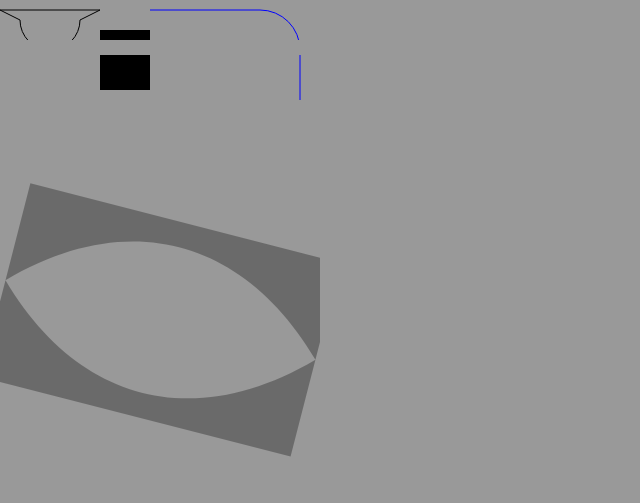
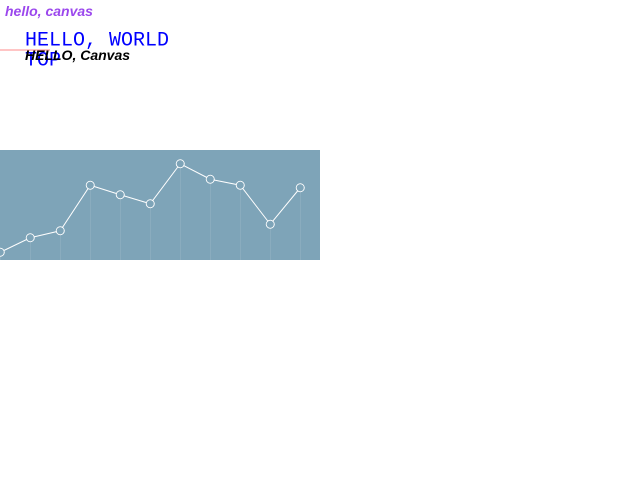
Before and after one commit to MichaelHu/h5demos, a plain HTML site: page canvas/index.html in a window 1280 px wide. Shown: the whole page, without its empty margins (0-640 px from the left). Drawn offline with Linux system fonts and the light colour scheme.

Commit message:
master: canvas: add lib/Canvas.js

```diff
--- a/canvas/canvas.css
+++ b/canvas/canvas.css
@@ -1,3 +1,10 @@
 body{
+    /*
     background-color: #999;
+*/
 }
+
+canvas{
+    width: 320px;
+    height: 500px;
+}
--- a/canvas/canvas.js
+++ b/canvas/canvas.js
@@ -1,160 +1,148 @@
 $(function(){
 
-var canvas = $('canvas')[0],
-    context = null;;
+var canvas = new Canvas($('<canvas></canvas>').appendTo('body'));
 
-if(canvas.getContext){
-    context = canvas.getContext('2d');
+
+function drawText(){
+
+    canvas
+        /*
+        .width($(window).width() * 0.9)
+        .height($(window).height() * 0.9)
+        */
+        .width(640)
+        .height(1000)
+
+        .font('italic bold 28px Arial')
+
+        .save()
+        .moveTo(0, 100)
+        .lineTo(100, 100)
+        .strokeStyle('red')
+        .stroke()
+
+        .font('40px monospace')
+        .fillStyle('blue')
+        .textBaseline('top')
+        .fillText('TOP', 50, 100)
+        .textBaseline('bottom')
+        .fillText('HELLO, WORLD', 50, 100)
+        .restore()
+        .fillText('HELLO, Canvas', 50, 120)
+        ;
+
+    canvas
+        .save()
+        .globalAlpha(0.9)
+        .fillStyle('#9033eb')
+        .textBaseline('top')
+        .fillText('hello, canvas', 10, 10)
+        .restore()
+        ;
+
+
 }
 
-if(!context){
-    return;
-}
 
-function draw(){
+function drawLine(){
 
-    // 圆弧
-    var param = {
-        ox: 50
-        , oy: 20
-        , radius: 30
-        , startAngle: 0
-        , endAngle: Math.PI * 1
-        , anticlockwise: false
-    };
+    var randY = [];
+    for(var i=0; i<canvas.getWidth(); i+=60){
+        randY.push(320.5 + Math.floor(Math.random() * 200) );
+    }
 
-    context.beginPath();
-    context.moveTo(0, 10);
-    context.lineTo(100, 10);
-    context.arc(
-        param.ox
-        , param.oy
-        , param.radius
-        , param.startAngle
-        , param.endAngle
-        , param.anticlockwise
-    );
-    context.closePath();
-    context.stroke();
+
+    // background
+    canvas.save()
+        .globalAlpha(1)
+        .lineWidth(2)
+        .fillStyle('#7ea4b8')
+        .fillRect(0, 300, canvas.getWidth(), 220)
+        .restore()
+        ;
+
+
+
+    // grids
+    canvas.save()
+        .globalAlpha(0.2)
+        .lineWidth(1)
+        .strokeStyle('#f8f8f8')
+        ;
+    for(var i=0, j=0; i<canvas.getWidth(); i+=60, j++){
+        canvas
+            .moveTo(i+0.5, randY[j] + 8)
+            .lineTo(i+0.5, 300.5 + 220)
+            ;
+    }
+    canvas
+        .stroke()
+        .restore()
+        ;
 
 
 
 
 
-    // 相切弧
-    var param = {
-        lastx: 260
-        , lasty: 10
-        , cpx: 300
-        , cpy: 10
-        , endx: 300
-        , endy: 50
-        , radius: 40
-    };
-    context.beginPath();
-    context.moveTo(150, 10);
-    context.lineTo(param.lastx, param.lasty);
-    context.arcTo(
-        param.cpx
-        , param.cpy
-        , param.endx
-        , param.endy
-        , param.radius
-    );
-    context.lineTo(param.endx, param.endy + 50);
-    context.strokeStyle = '#00f';
-    context.stroke();
+    // lines
+    canvas.save()
+        .globalAlpha(1)
+        .lineWidth(2)
+        .strokeStyle('#ffffff')
+        .beginPath()
+        ;
+
+    for(var i=0, j=0; i<canvas.getWidth(); i+=60, j++){
+        if(0 == i){
+            canvas
+                .moveTo(i+0.5, randY[j])
+                ;
+        }
+        else{
+            canvas
+                .lineTo(i+0.5, randY[j])
+                ;
+        }
+    }
+    canvas
+        .stroke()
+        .restore()
+        ;
 
 
 
+    // intersections
+    canvas.save()
+        .globalAlpha(1)
+        .lineWidth(2)
+        .strokeStyle('#ffffff')
+        .fillStyle('#7ea4b8')
+        ;
 
-    // 贝塞尔曲线
-    var param = {
-        startx: 0
-        , starty: 300
-        , cpx1: 100
-        , cpy1: 200
-        , cpx2: 220
-        , cpy2: 200
-        , endx: 320
-        , endy: 300
-    };
+    for(var i=0, j=0; i<canvas.getWidth(); i+=60, j++){
+        canvas
+            .beginPath()
+            .moveTo(i+0.5+4, randY[j])
+            .arc(i+0.5, randY[j], 8, 0, 2 * Math.PI, false)
+            .closePath()
+            .stroke()
 
-    context.save();
-    context.rotate(Math.PI * 0.08);
-    context.translate(75, -30);
-
-    context.beginPath();
-    context.moveTo(param.startx, param.starty);
-    context.bezierCurveTo(
-        param.cpx1
-        , param.cpy1
-        , param.cpx2
-        , param.cpy2
-        , param.endx
-        , param.endy
-    );
-
-    context.lineTo(param.endx, param.endy - 100);
-    context.lineTo(param.startx, param.starty - 100);
-    context.closePath();
-
-    context.fillStyle = 'rgba(0, 0, 0, 0.3)';
-    context.fill();
-    context.restore();
-
-
-    context.save();
-    context.rotate(Math.PI * 0.08);
-    context.translate(75, -30);
-
-    context.beginPath();
-    context.moveTo(param.startx, param.starty);
-    context.bezierCurveTo(
-        param.cpx1
-        , param.cpy1 + 200
-        , param.cpx2
-        , param.cpy2 + 200
-        , param.endx
-        , param.endy
-    );
-
-    context.lineTo(param.endx, param.endy + 100);
-    context.lineTo(param.startx, param.starty + 100);
-    context.closePath();
-
-    context.fillStyle = 'rgba(0, 0, 0, 0.3)';
-    context.fill();
-    context.restore();
-
-
-
-    // 直接绘制
-    context.fillRect(100, 30, 50, 60);
-
-
-
-
-
-    // 清除指定区域
-    var param = {
-        left: 0
-        , top: 40
-        , width: 320
-        , height: 15
-    };
-    context.clearRect(
-        param.left
-        , param.top
-        , param.width
-        , param.height
-    );
-
-
-    console.log(context);
+            .beginPath()
+            .moveTo(i+0.5+3, randY[j])
+            .arc(i+0.5, randY[j], 7, 0, 2 * Math.PI, false)
+            .closePath()
+            .fill()
+            ;
+    }
+    canvas
+        .restore()
+        ;
 }
 
-draw();
+setTimeout(function(){
+    drawText();
+    drawLine();
+}, 300);
 
 
 });
--- a/canvas/index.html
+++ b/canvas/index.html
@@ -8,8 +8,9 @@
         <link rel="stylesheet" href="./canvas.css"/>
     </head>
     <body>
-        <canvas id="eye" width="320" height="480"></canvas>
+
     </body>
     <script src="../lib/zepto.js"></script>
+    <script src="./lib/Canvas.js"></script>
     <script src="./canvas.js"></script>
 </html>
--- /dev/null
+++ b/canvas/lib/Utils.js
@@ -0,0 +1 @@
+function
```
Also changed, not shown: canvas/lib/Canvas.js (added).
